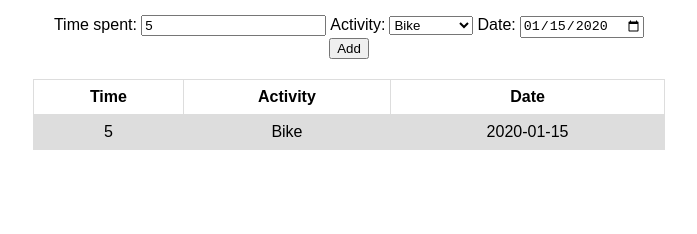
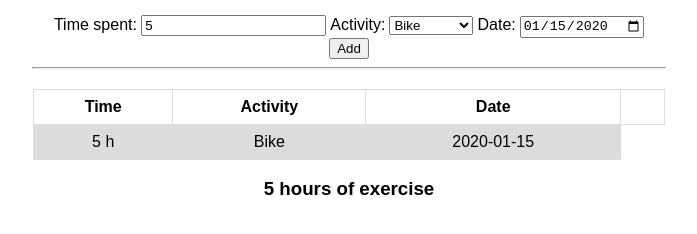
Before and after one commit to moiseshilario/Workout-log, a plain HTML site: page index.html in a window 1280 px wide. Both pictures are taken after typing "5", "2020-01-15" into the empty fields and a click on the button "Add". Shown: the part 44-278 px from the top of the page, without its empty margins (291-988 px from the left). Drawn offline with Linux system fonts and the light colour scheme.

Commit message:
Add workout hours report

```diff
--- a/css/style.css
+++ b/css/style.css
@@ -2,8 +2,8 @@ h3, label {
      font-family: sans-serif;
 }
 
-.dashboard {
-    text-align: center;
+hr {
+    width: 50%;
 }
 
 table {
@@ -12,9 +12,11 @@ table {
     width: 50%;
     margin: auto;
     margin-top: 20px;
-
 }
 
+.dashboard {
+    text-align: center;
+}
 
 td, th {
     border: 1px solid #dddddd;
@@ -23,5 +25,11 @@ td, th {
 }
 
 tr:nth-child(even) {
-    background-color: #dddddd;
+    background-color: #dcdcdc;
 }
+
+@media only screen and (max-width: 900px){
+    hr, table{
+        width: 75%;
+    }
+}
--- a/index.html
+++ b/index.html
@@ -28,22 +28,23 @@
                 <input type="date" name="datepicker" value="">
             </form>
 
-            <button name="add" onclick="addActivity()">Add</button>
+            <button name="add" onclick="addActivity()" class="btn-add">Add</button>
         </div>
 
-
-
-
-        <div class="table" >
+        <hr>
+        <div class="table">
             <table id="workoutTable">
                 <tr>
                     <th>Time</th>
                     <th>Activity</th>
                     <th>Date</th>
+                    <th></th>
                 </tr>
 
             </table>
         </div>
+
+        <h3 id="sum"></h3>
 
 
     </div>
--- a/js/app.js
+++ b/js/app.js
@@ -1,4 +1,5 @@
 let workouts = [];
+let sum = 0;
 
 function addActivity() {
     const FORM_SIZE = 3;
@@ -11,6 +12,7 @@ function addActivity() {
 
     let workout = new Workout(...inputs);
     addWorkoutInTable(workout);
+    sumHours(parseInt(workout.time));
     workouts.push(workout);
     workout.showWorkout();
 }
@@ -22,7 +24,12 @@ function addWorkoutInTable(workout) {
     let cell2 = row.insertCell(1);
     let cell3 = row.insertCell(2);
 
-    cell1.innerHTML = workout.time;
+    cell1.innerHTML = `${workout.time} h`;
     cell2.innerHTML = workout.activity;
     cell3.innerHTML = workout.date;
 }
+
+function sumHours(hours) {
+    sum += hours;
+    document.getElementById("sum").innerHTML = `${sum} hours of exercise`;
+}
```
